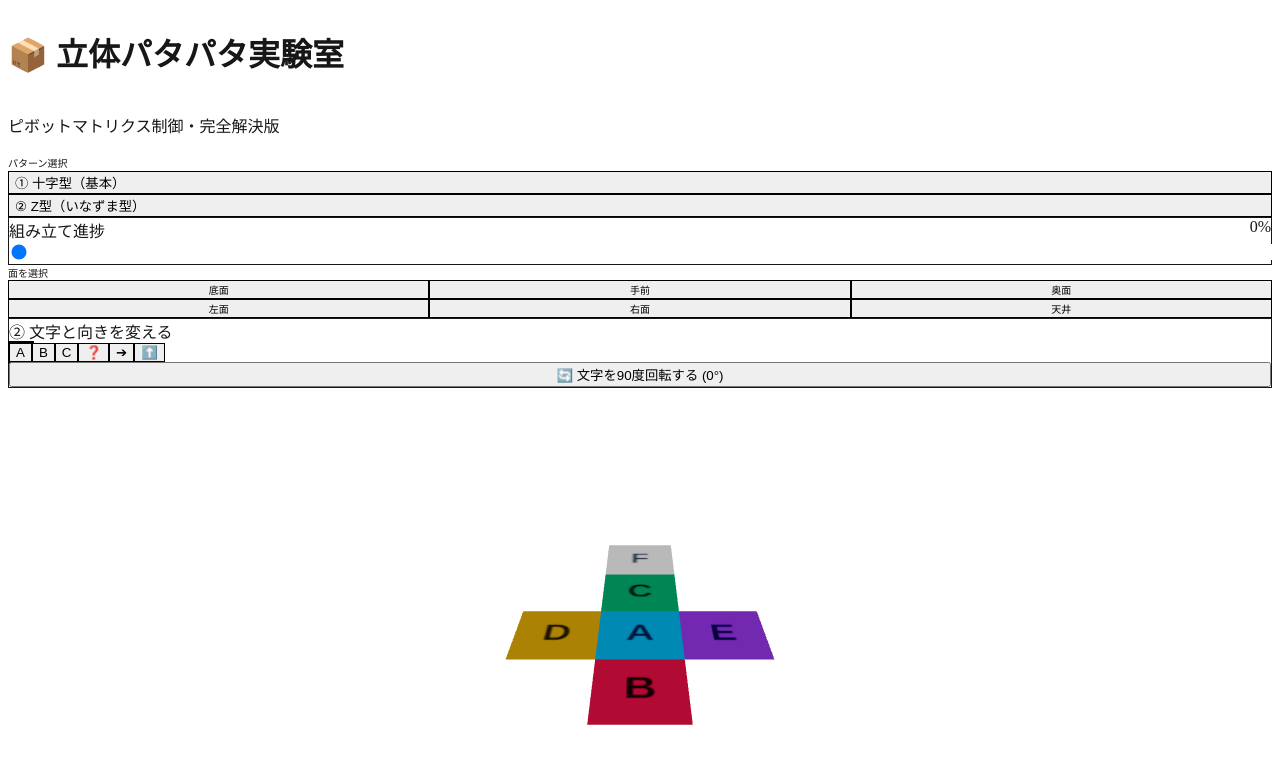
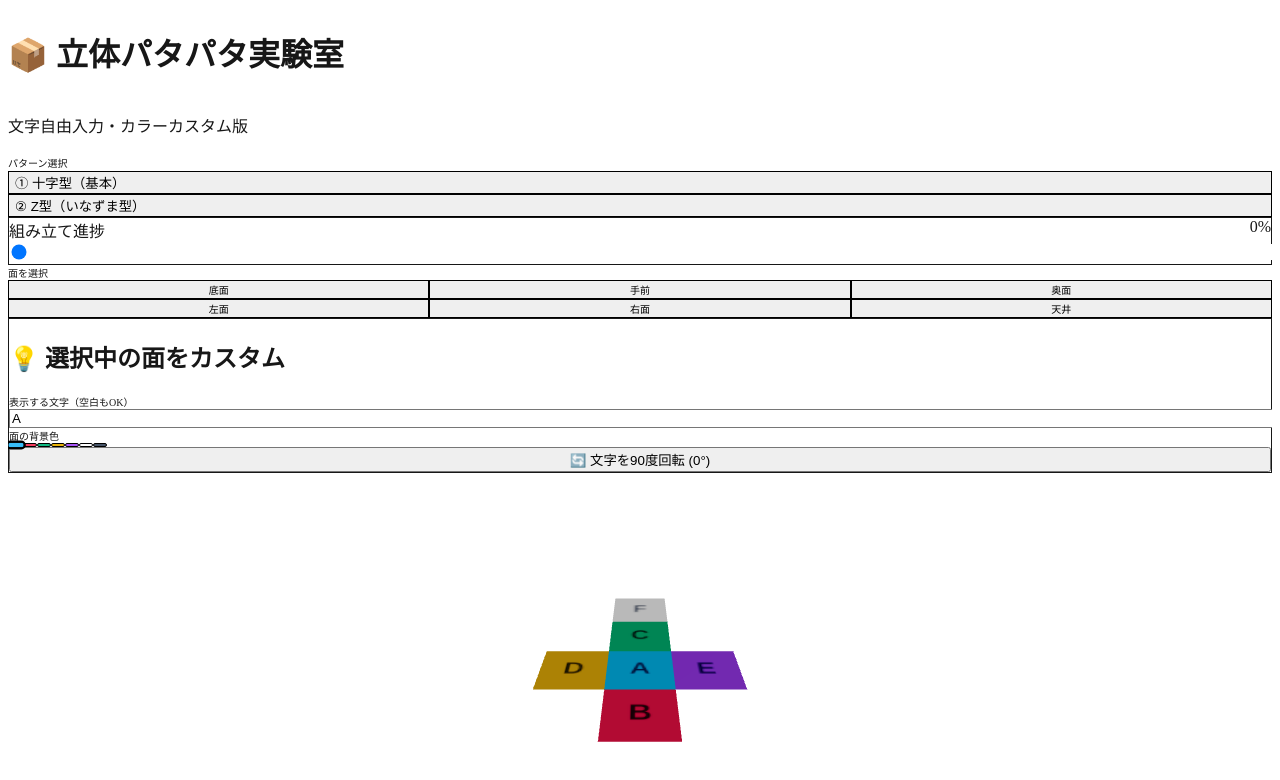
Before and after one commit to bqyujiyamada-code/study-quest, a Next.js app: page /cube-quest in a window 1280 px wide. Shown: the top 780 px of the page. Built offline with nearby package versions, Linux system fonts and the light colour scheme.

Commit message:
cube-quest add

```diff
--- a/src/app/cube-quest/page.tsx
+++ b/src/app/cube-quest/page.tsx
@@ -7,51 +7,67 @@ import * as THREE from "three";
 
 const toRadian = (degree: number) => (degree * Math.PI) / 180;
 
-type FaceConfig = { text: string; rotate: number; };
+// 面ごとの個別設定状態の型定義
+type FaceConfig = {
+  text: string;
+  rotate: number;
+  color: string; // 各面の色も個別にカスタマイズ可能に拡張
+};
 
-// 各面の定義：展開図の時の「初期位置の中心」と、組み立てる時の「回転軸（ヒンジ）」、および「回転方向」
 type FaceDefinition = {
   id: string;
   name: string;
-  color: string;
-  initialPos: [number, number, number]; // 展開図（0%）の時の中心座標 [x, y, z]
-  pivotPos: [number, number, number];   // 回転の軸となるフチの座標 [x, y, z]
-  axis: "X" | "Y";                      // 回転させる軸
-  sign: number;                         // 回転の方向（1 または -1）
-  isTopDependency?: boolean;            // Z型で天井に連動するかどうか
+  defaultColor: string;
+  initialPos: [number, number, number];
+  pivotPos: [number, number, number];
+  axis: "X" | "Y";
+  sign: number;
+  isTopDependency?: boolean;
 };
 
 const PATTERNS: Record<string, { label: string; faces: FaceDefinition[] }> = {
   cross: {
     label: "① 十字型（基本）",
     faces: [
-      { id: "bottom", name: "底面", color: "#38bdf8", initialPos: [0, 0, 0],   pivotPos: [0, 0, 0],    axis: "X", sign: 0 },
-      { id: "front",  name: "手前", color: "#f43f5e", initialPos: [0, -1, 0],  pivotPos: [0, -0.5, 0], axis: "X", sign: 1 },
-      { id: "back",   name: "奥面", color: "#10b981", initialPos: [0, 1, 0],   pivotPos: [0, 0.5, 0],  axis: "X", sign: -1 },
-      { id: "left",   name: "左面", color: "#eab308", initialPos: [-1, 0, 0],  pivotPos: [-0.5, 0, 0], axis: "Y", sign: -1 },
-      { id: "right",  name: "右面", color: "#a855f7", initialPos: [1, 0, 0],   pivotPos: [0.5, 0, 0],  axis: "Y", sign: 1 },
-      // 天井は「奥面」の回転軸 [0, 0.5] を中心に一緒に回りつつ、さらに自分のフチ [0, 1.5] で折れる
-      { id: "top",    name: "天井", color: "#ffffff", initialPos: [0, 2, 0],   pivotPos: [0, 1.5, 0],  axis: "X", sign: -1 }
+      { id: "bottom", name: "底面", defaultColor: "#38bdf8", initialPos: [0, 0, 0],   pivotPos: [0, 0, 0],    axis: "X", sign: 0 },
+      { id: "front",  name: "手前", defaultColor: "#f43f5e", initialPos: [0, -1, 0],  pivotPos: [0, -0.5, 0], axis: "X", sign: 1 },
+      { id: "back",   name: "奥面", defaultColor: "#10b981", initialPos: [0, 1, 0],   pivotPos: [0, 0.5, 0],  axis: "X", sign: -1 },
+      { id: "left",   name: "左面", defaultColor: "#eab308", initialPos: [-1, 0, 0],  pivotPos: [-0.5, 0, 0], axis: "Y", sign: -1 },
+      { id: "right",  name: "右面", defaultColor: "#a855f7", initialPos: [1, 0, 0],   pivotPos: [0.5, 0, 0],  axis: "Y", sign: 1 },
+      { id: "top",    name: "天井", defaultColor: "#ffffff", initialPos: [0, 2, 0],   pivotPos: [0, 1.5, 0],  axis: "X", sign: -1 }
     ]
   },
   zShape: {
     label: "② Z型（いなずま型）",
     faces: [
-      { id: "bottom", name: "底面", color: "#38bdf8", initialPos: [0, 0, 0],   pivotPos: [0, 0, 0],    axis: "X", sign: 0 },
-      { id: "front",  name: "手前", color: "#f43f5e", initialPos: [0, -1, 0],  pivotPos: [0, -0.5, 0], axis: "X", sign: 1 },
-      { id: "back",   name: "奥面", color: "#10b981", initialPos: [0, 1, 0],   pivotPos: [0, 0.5, 0],  axis: "X", sign: -1 },
-      { id: "right",  name: "右面", color: "#a855f7", initialPos: [1, 0, 0],   pivotPos: [0.5, 0, 0],  axis: "Y", sign: 1 },
-      { id: "top",    name: "天井", color: "#ffffff", initialPos: [0, 2, 0],   pivotPos: [0, 1.5, 0],  axis: "X", sign: -1 },
-      // Z型の左面は、展開図の時点で [ -1, 2 ]（天井の左）に完璧に密着配置。
-      // 天井の動きに連動（isTopDependency）しながら、さらに自分のフチ [-0.5, 2.0] で折れる
-      { id: "left",   name: "左面", color: "#eab308", initialPos: [-1, 2, 0],  pivotPos: [-0.5, 2.0, 0], axis: "Y", sign: -1, isTopDependency: true }
+      { id: "bottom", name: "底面", defaultColor: "#38bdf8", initialPos: [0, 0, 0],   pivotPos: [0, 0, 0],    axis: "X", sign: 0 },
+      { id: "front",  name: "手前", defaultColor: "#f43f5e", initialPos: [0, -1, 0],  pivotPos: [0, -0.5, 0], axis: "X", sign: 1 },
+      { id: "back",   name: "奥面", defaultColor: "#10b981", initialPos: [0, 1, 0],   pivotPos: [0, 0.5, 0],  axis: "X", sign: -1 },
+      { id: "right",  name: "右面", defaultColor: "#a855f7", initialPos: [1, 0, 0],   pivotPos: [0.5, 0, 0],  axis: "Y", sign: 1 },
+      { id: "top",    name: "天井", defaultColor: "#ffffff", initialPos: [0, 2, 0],   pivotPos: [0, 1.5, 0],  axis: "X", sign: -1 },
+      { id: "left",   name: "左面", defaultColor: "#eab308", initialPos: [-1, 2, 0],  pivotPos: [-0.5, 2.0, 0], axis: "Y", sign: -1, isTopDependency: true }
     ]
   }
 };
 
+// プリセットのカラーパレット
+const COLOR_PALETTE = [
+  { name: "空色", code: "#38bdf8" },
+  { name: "桃色", code: "#f43f5e" },
+  { name: "若草", code: "#10b981" },
+  { name: "山吹", code: "#eab308" },
+  { name: "紫色", code: "#a855f7" },
+  { name: "白色", code: "#ffffff" },
+  { name: "炭色", code: "#475569" },
+];
+
 function PrintedTextMaterial({ text, rotate, color }: { text: string; rotate: number; color: string }) {
   const textureRef = useRef<THREE.CanvasTexture>(null);
-  useEffect(() => { if (textureRef.current) textureRef.current.needsUpdate = true; }, [text, rotate]);
+
+  useEffect(() => {
+    if (textureRef.current) textureRef.current.needsUpdate = true;
+  }, [text, rotate, color]);
+
   return (
     <meshStandardMaterial color={color} side={THREE.DoubleSide} roughness={0.4}>
       <canvasTexture ref={textureRef} attach="map" image={(() => {
@@ -60,9 +76,19 @@ function PrintedTextMaterial({ text, rotate, color }: { text: string; rotate: nu
         const ctx = canvas.getContext("2d");
         if (ctx) {
           ctx.fillStyle = "#ffffff"; ctx.fillRect(0, 0, 256, 256);
-          ctx.fillStyle = "#0f172a"; ctx.font = "bold 120px sans-serif";
-          ctx.textAlign = "center"; ctx.textBaseline = "middle";
-          ctx.save(); ctx.translate(128, 128); ctx.rotate(toRadian(rotate)); ctx.fillText(text, 0, 0); ctx.restore();
+          ctx.fillStyle = "#0f172a";
+
+          // 絵文字や長い文字に対応するためフォントサイズをやや調整
+          ctx.font = "bold 110px sans-serif";
+          ctx.textAlign = "center";
+          ctx.textBaseline = "middle";
+          ctx.save();
+          ctx.translate(128, 128);
+          ctx.rotate(toRadian(rotate));
+
+          // 空白文字（スペースのみなど）でも安全に描画
+          ctx.fillText(text, 0, 0);
+          ctx.restore();
         }
         return canvas;
       })()} />
@@ -70,33 +96,24 @@ function PrintedTextMaterial({ text, rotate, color }: { text: string; rotate: nu
   );
 }
 
-// 🌟 ヒンジ（蝶番）グループをローカルに挟むことで、100%ちぎれない回転を生むコンポーネント
 function SmartFoldableFace({ def, progress, faceConfig }: { def: FaceDefinition; progress: number; faceConfig: FaceConfig }) {
   const pivotRef = useRef<THREE.Group>(null);
 
   useEffect(() => {
     if (!pivotRef.current) return;
 
-    const angle = (progress / 100) * (Math.PI / 2); // 0 〜 90度
-
-    // 一度すべての回転をリセット
+    const angle = (progress / 100) * (Math.PI / 2);
     pivotRef.current.rotation.set(0, 0, 0);
     pivotRef.current.position.set(0, 0, 0);
 
-    // 1️⃣ 基本的な面の回転処理
     if (def.id !== "bottom") {
       if (def.id === "top") {
-        // 天井は「奥面のフチ [0, 0.5]」を中心に全体のシステムが回り、さらに「自分のフチ [0, 1.5]」で回る
-        // これをThree.jsのマトリクス合成で美しく、絶対に千切れないように処理
-        const m1 = new THREE.Matrix4().makeRotationAxis(new THREE.Vector3(1, 0, 0), -angle); // 奥面の折れ
+        const m1 = new THREE.Matrix4().makeRotationAxis(new THREE.Vector3(1, 0, 0), -angle);
         m1.setPosition(new THREE.Vector3(0, 0.5, 0));
-
-        const m2 = new THREE.Matrix4().makeRotationAxis(new THREE.Vector3(1, 0, 0), -angle); // 天井自身の折れ
-        m2.setPosition(new THREE.Vector3(0, 1.0, 0)); // 奥面のフチから見た相対位置
-
+        const m2 = new THREE.Matrix4().makeRotationAxis(new THREE.Vector3(1, 0, 0), -angle);
+        m2.setPosition(new THREE.Vector3(0, 1.0, 0));
         const finalMatrix = new THREE.Matrix4().multiplyMatrices(m1, m2);
 
-        // 最終的な位置と回転を抽出して適用
         const pos = new THREE.Vector3();
         const quad = new THREE.Quaternion();
         finalMatrix.decompose(pos, quad, new THREE.Vector3());
@@ -107,15 +124,14 @@ function SmartFoldableFace({ def, progress, faceConfig }: { def: FaceDefinition;
       }
 
       if (def.isTopDependency) {
-        // ⚡ Z型の左面：天井の回転マトリクスを完全にトレースし、さらに「自分のフチ [-0.5, 2.0]」でY軸回転する
         const mTop1 = new THREE.Matrix4().makeRotationAxis(new THREE.Vector3(1, 0, 0), -angle);
         mTop1.setPosition(new THREE.Vector3(0, 0.5, 0));
         const mTop2 = new THREE.Matrix4().makeRotationAxis(new THREE.Vector3(1, 0, 0), -angle);
         mTop2.setPosition(new THREE.Vector3(0, 1.0, 0));
-        const mTopFinal = new THREE.Matrix4().multiplyMatrices(mTop1, mTop2); // これで天井の位置
+        const mTopFinal = new THREE.Matrix4().multiplyMatrices(mTop1, mTop2);
 
-        const mSelf = new THREE.Matrix4().makeRotationAxis(new THREE.Vector3(0, 1, 0), -angle); // 左面自身の折れ
-        mSelf.setPosition(new THREE.Vector3(-0.5, 0.5, 0)); // 天井の中心から見た左面ヒンジの相対位置
+        const mSelf = new THREE.Matrix4().makeRotationAxis(new THREE.Vector3(0, 1, 0), -angle);
+        mSelf.setPosition(new THREE.Vector3(-0.5, 0.5, 0));
 
         const finalMatrix = new THREE.Matrix4().multiplyMatrices(mTopFinal, mSelf);
 
@@ -128,8 +144,6 @@ function SmartFoldableFace({ def, progress, faceConfig }: { def: FaceDefinition;
         return;
       }
 
-      // 通常の1段階折れる面（手前、奥、左、右）
-      // 回転軸（フチ）の位置へ移動させてから、指定された軸で回転させる
       pivotRef.current.position.set(...def.pivotPos);
       if (def.axis === "X") {
         pivotRef.current.rotation.x = angle * def.sign;
@@ -139,8 +153,6 @@ function SmartFoldableFace({ def, progress, faceConfig }: { def: FaceDefinition;
     }
   }, [progress, def]);
 
-  // メッシュ自体は、回転軸グループから見た「本来の中心位置」への相対座標に配置する
-  // 例：手前の初期中心 [0, -1, 0]、フチ [0, -0.5, 0] なら、相対位置は [0, -0.5, 0]
   const localMeshPos: [number, number, number] = [
     def.initialPos[0] - def.pivotPos[0],
     def.initialPos[1] - def.pivotPos[1],
@@ -151,7 +163,7 @@ function SmartFoldableFace({ def, progress, faceConfig }: { def: FaceDefinition;
     <group ref={pivotRef}>
       <mesh position={localMeshPos}>
         <planeGeometry args={[1, 1]} />
-        <PrintedTextMaterial text={faceConfig?.text || "❓"} rotate={faceConfig?.rotate || 0} color={def.color} />
+        <PrintedTextMaterial text={faceConfig.text} rotate={faceConfig.rotate} color={faceConfig.color} />
       </mesh>
     </group>
   );
@@ -161,69 +173,140 @@ export default function CubeQuestPage() {
   const [currentPatternKey, setCurrentPatternKey] = useState<string>("cross");
   const [progress, setProgress] = useState<number>(0);
   const [selectedFaceId, setSelectedFaceId] = useState<string>("bottom");
-  const [faces, setFaces] = useState<Record<string, FaceConfig>>({
-    bottom: { text: "A", rotate: 0 }, front: { text: "B", rotate: 0 },
-    back: { text: "C", rotate: 0 }, left: { text: "D", rotate: 0 },
-    right: { text: "E", rotate: 0 }, top: { text: "F", rotate: 0 },
+
+  // 初期ステートの生成関数（各パターンのデフォルトカラーを反映）
+  const createInitialFaces = (patternKey: string) => {
+    const defs = PATTERNS[patternKey].faces;
+    const initialTexts: Record<string, string> = {
+      bottom: "A", front: "B", back: "C", left: "D", right: "E", top: "F"
+    };
+    const config: Record<string, FaceConfig> = {};
+    defs.forEach(f => {
+      config[f.id] = {
+        text: initialTexts[f.id] || "",
+        rotate: 0,
+        color: f.defaultColor
+      };
     });
+    return config;
+  };
+
+  const [faces, setFaces] = useState<Record<string, FaceConfig>>(() => createInitialFaces("cross"));
+
+  // パターン切り替え時に面の状態をリセット
+  const handlePatternChange = (key: string) => {
+    setCurrentPatternKey(key);
+    setProgress(0);
+    setSelectedFaceId("bottom");
+    setFaces(createInitialFaces(key));
+  };
 
   const currentPattern = PATTERNS[currentPatternKey];
+  const currentFaceConfig = faces[selectedFaceId] || { text: "", rotate: 0, color: "#ffffff" };
 
   return (
     <div className="w-full h-screen bg-slate-900 flex flex-col md:flex-row text-white overflow-hidden">
-      <div className="w-full md:w-96 bg-slate-800 p-6 flex flex-col border-r border-slate-700 z-10 shadow-2xl">
+      <div className="w-full md:w-96 bg-slate-800 p-6 flex flex-col border-r border-slate-700 z-10 shadow-2xl overflow-y-auto">
         <h1 className="text-xl font-bold text-cyan-400 mb-1">📦 立体パタパタ実験室</h1>
-        <p className="text-xs text-slate-400 mb-6 font-medium">ピボットマトリクス制御・完全解決版</p>
+        <p className="text-xs text-slate-400 mb-6 font-medium">文字自由入力・カラーカスタム版</p>
 
+        {/* パターン選択 */}
         <div className="mb-6 space-y-2">
           <label className="text-[10px] text-slate-500 uppercase tracking-widest font-bold">パターン選択</label>
           {Object.entries(PATTERNS).map(([k, p]) => (
-            <button key={k} onClick={() => { setCurrentPatternKey(k); setProgress(0); setSelectedFaceId("bottom"); }}
+            <button key={k} onClick={() => handlePatternChange(k)}
               className={`w-full py-2 px-3 text-left text-xs font-bold rounded-lg border transition-all ${currentPatternKey === k ? "bg-cyan-500 border-cyan-400 text-slate-900" : "bg-slate-700 border-slate-600 hover:bg-slate-600"}`}>
               {p.label}
             </button>
           ))}
         </div>
 
+        {/* 組み立てスライダー */}
         <div className="bg-slate-900/50 p-4 rounded-xl border border-slate-700 mb-6">
           <div className="flex justify-between mb-2"><span className="text-xs text-slate-400">組み立て進捗</span><span className="text-sm font-bold text-cyan-400">{progress}%</span></div>
           <input type="range" min="0" max="100" value={progress} onChange={(e) => setProgress(Number(e.target.value))} className="w-full h-2 bg-slate-700 rounded-lg appearance-none cursor-pointer accent-cyan-400" />
         </div>
 
-        <div className="flex-1 overflow-y-auto space-y-4">
-          <div>
+        {/* 面の選択グリッド */}
+        <div className="mb-6">
           <label className="text-[10px] text-slate-500 uppercase tracking-widest font-bold block mb-2">面を選択</label>
           <div className="grid grid-cols-3 gap-2">
             {currentPattern.faces.map(f => (
-                <button key={f.id} onClick={() => setSelectedFaceId(f.id)} className={`py-2 text-[10px] font-bold rounded border transition-all ${selectedFaceId === f.id ? "bg-cyan-500 border-cyan-400 text-slate-900" : "bg-slate-700 border-slate-600"}`}>{f.name}</button>
+              <button key={f.id} onClick={() => setSelectedFaceId(f.id)}
+                className={`py-2 text-[10px] font-bold rounded border transition-all ${selectedFaceId === f.id ? "bg-cyan-500 border-cyan-400 text-slate-900" : "bg-slate-700 border-slate-600"}`}>
+                {f.name}
+              </button>
             ))}
           </div>
         </div>
-          <div className="bg-slate-900/50 p-4 rounded-xl border border-slate-700">
-            <label className="text-xs text-slate-400 block mb-3 font-medium">② 文字と向きを変える</label>
-            <div className="flex gap-2 mb-4">
-              {["A", "B", "C", "❓", "➔", "⬆️"].map(txt => (
-                <button key={txt} onClick={() => setFaces({...faces, [selectedFaceId]: {...faces[selectedFaceId], text: txt}})} className={`w-10 h-10 rounded bg-slate-700 border border-slate-600 font-bold ${faces[selectedFaceId]?.text === txt ? "ring-2 ring-cyan-400" : ""}`}>{txt}</button>
+
+        {/* ✍️ 面のカスタマイズパネル */}
+        <div className="bg-slate-900/50 p-4 rounded-xl border border-slate-700 space-y-4">
+          <h2 className="text-xs font-bold text-slate-300">💡 選択中の面をカスタム</h2>
+
+          {/* 文字入力（空白許容） */}
+          <div className="space-y-1">
+            <label className="text-[10px] text-slate-400 block">表示する文字（空白もOK）</label>
+            <input
+              type="text"
+              maxLength={2} // 1〜2文字がきれいに収まります
+              value={currentFaceConfig.text}
+              onChange={(e) => setFaces({
+                ...faces,
+                [selectedFaceId]: { ...currentFaceConfig, text: e.target.value }
+              })}
+              placeholder="空っぽ"
+              className="w-full bg-slate-800 border border-slate-600 rounded px-3 py-2 text-sm text-white focus:outline-none focus:border-cyan-400 font-bold"
+            />
+          </div>
+
+          {/* カラーパレット */}
+          <div className="space-y-1">
+            <label className="text-[10px] text-slate-400 block">面の背景色</label>
+            <div className="flex flex-wrap gap-1.5 pt-1">
+              {COLOR_PALETTE.map(c => (
+                <button
+                  key={c.code}
+                  title={c.name}
+                  onClick={() => setFaces({
+                    ...faces,
+                    [selectedFaceId]: { ...currentFaceConfig, color: c.code }
+                  })}
+                  style={{ backgroundColor: c.code }}
+                  className={`w-6 h-6 rounded-full border transition-transform ${currentFaceConfig.color === c.code ? "ring-2 ring-cyan-400 scale-110 border-transparent" : "border-slate-600 hover:scale-105"}`}
+                />
               ))}
             </div>
-            <button onClick={() => setFaces({...faces, [selectedFaceId]: {...faces[selectedFaceId], rotate: (faces[selectedFaceId].rotate + 90) % 360}})} className="w-full py-3 bg-indigo-600 hover:bg-indigo-500 rounded-lg font-bold text-xs">🔄 文字を90度回転する ({faces[selectedFaceId]?.rotate || 0}°)</button>
+          </div>
+
+          {/* 回転ボタン */}
+          <div className="pt-2">
+            <button
+              onClick={() => setFaces({
+                ...faces,
+                [selectedFaceId]: { ...currentFaceConfig, rotate: (currentFaceConfig.rotate + 90) % 360 }
+              })}
+              className="w-full py-2.5 bg-indigo-600 hover:bg-indigo-500 rounded-lg font-bold text-xs transition-colors flex items-center justify-center gap-1"
+            >
+              🔄 文字を90度回転 ({currentFaceConfig.rotate}°)
+            </button>
           </div>
         </div>
       </div>
 
+      {/* 3D キャンバス領域 */}
       <div className="flex-1 relative bg-slate-950">
         <Canvas camera={{ position: [0, 3, 5], fov: 45 }}>
           <ambientLight intensity={0.8} />
           <directionalLight position={[5, 10, 5]} intensity={0.6} />
 
-          {/* XY平面を床面として配置 */}
           <group position={[0, -0.5, 0]} rotation={[-Math.PI / 2, 0, 0]}>
             {currentPattern.faces.map(face => (
               <SmartFoldableFace
                 key={face.id}
                 def={face}
                 progress={progress}
-                faceConfig={faces[face.id]}
+                faceConfig={faces[face.id] || { text: "", rotate: 0, color: face.defaultColor }}
               />
             ))}
           </group>
```
Lines whose indentation alone changed are shown as unchanged.
